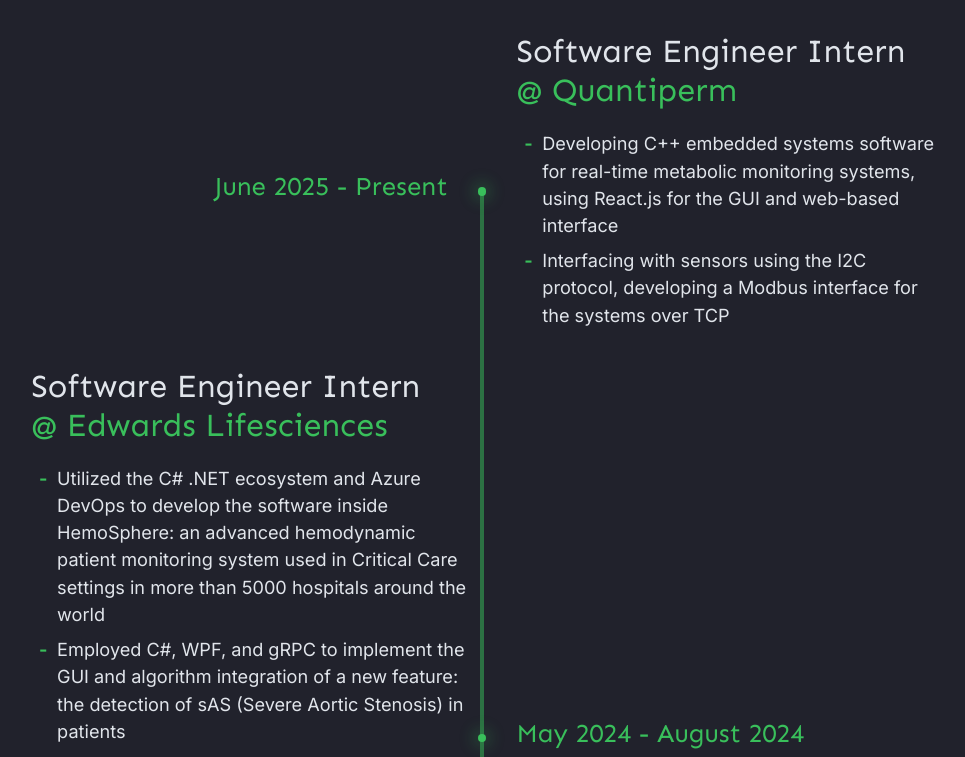
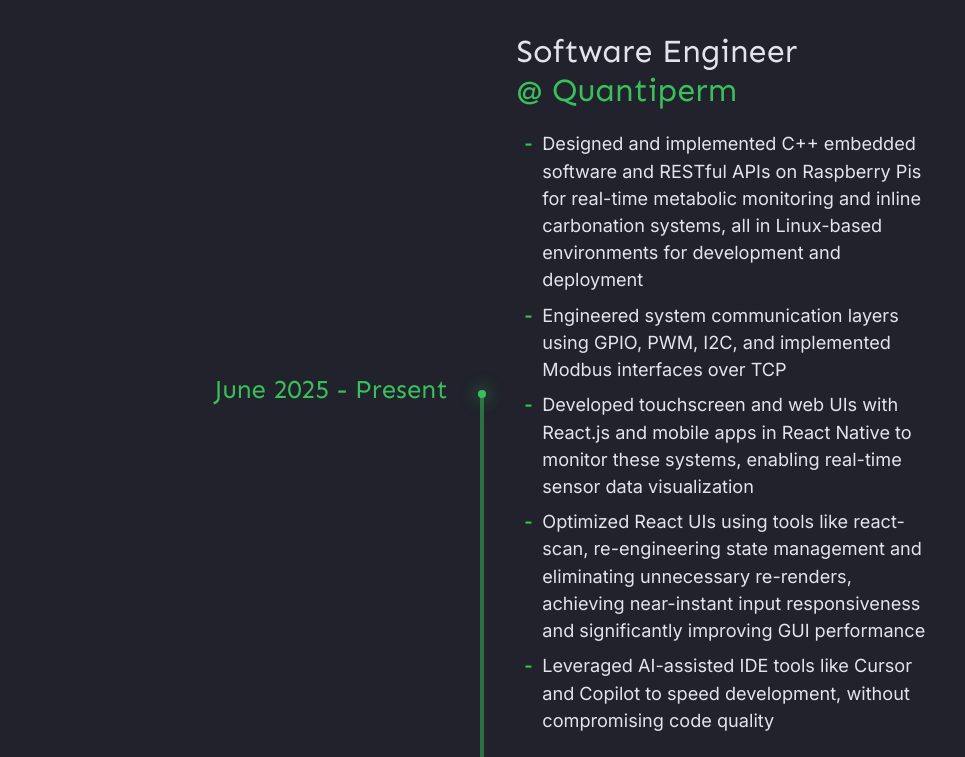
Before and after one commit to likhity/likhity-new-website, a Next.js app: page / in a window 1280 px wide. Shown: the part 1600-2357 px from the top of the page, without its empty margins (156-1121 px from the left). Built offline with nearby package versions, Linux system fonts and the light colour scheme.

Commit message:
Update experience

```diff
--- a/pages/index.js
+++ b/pages/index.js
@@ -63,10 +63,13 @@
           <h2 className={`mb-5 fw-bold ${styles.sentence} text-center`}>Where I've <span className="accent">Worked.</span></h2>
           <Timeline>
             <Timeline.Right start={true} timeText="June 2025 - Present">
-              <h3 className="h1 mb-4"><span>Software Engineer Intern</span> <span className='accent'>@ <a href="https://quantiperm.com/">Quantiperm</a></span></h3>
+              <h3 className="h1 mb-4"><span>Software Engineer</span> <span className='accent'>@ <a href="https://quantiperm.com/">Quantiperm</a></span></h3>
               <ul className="accentList">
-                <li>Developing C++ embedded systems software for real-time metabolic monitoring systems, using React.js for the GUI and web-based interface</li>
-                <li>Interfacing with sensors using the I2C protocol, developing a Modbus interface for the systems over TCP</li>
+                <li>Designed and implemented C++ embedded software and RESTful APIs on Raspberry Pis for real-time metabolic monitoring and inline carbonation systems, all in Linux-based environments for development and deployment</li>
+                <li>Engineered system communication layers using GPIO, PWM, I2C, and implemented Modbus interfaces over TCP</li>
+                <li>Developed touchscreen and web UIs with React.js and mobile apps in React Native to monitor these systems, enabling real-time sensor data visualization</li>
+                <li>Optimized React UIs using tools like react-scan, re-engineering state management and eliminating unnecessary re-renders, achieving near-instant input responsiveness and significantly improving GUI performance</li>
+                <li>Leveraged AI-assisted IDE tools like Cursor and Copilot to speed development, without compromising code quality</li>
               </ul>
             </Timeline.Right>
             <Timeline.Left timeText="May 2024 - August 2024">
```
Also changed, not shown: 1 other file (tests, documents, lock files or other folders).
